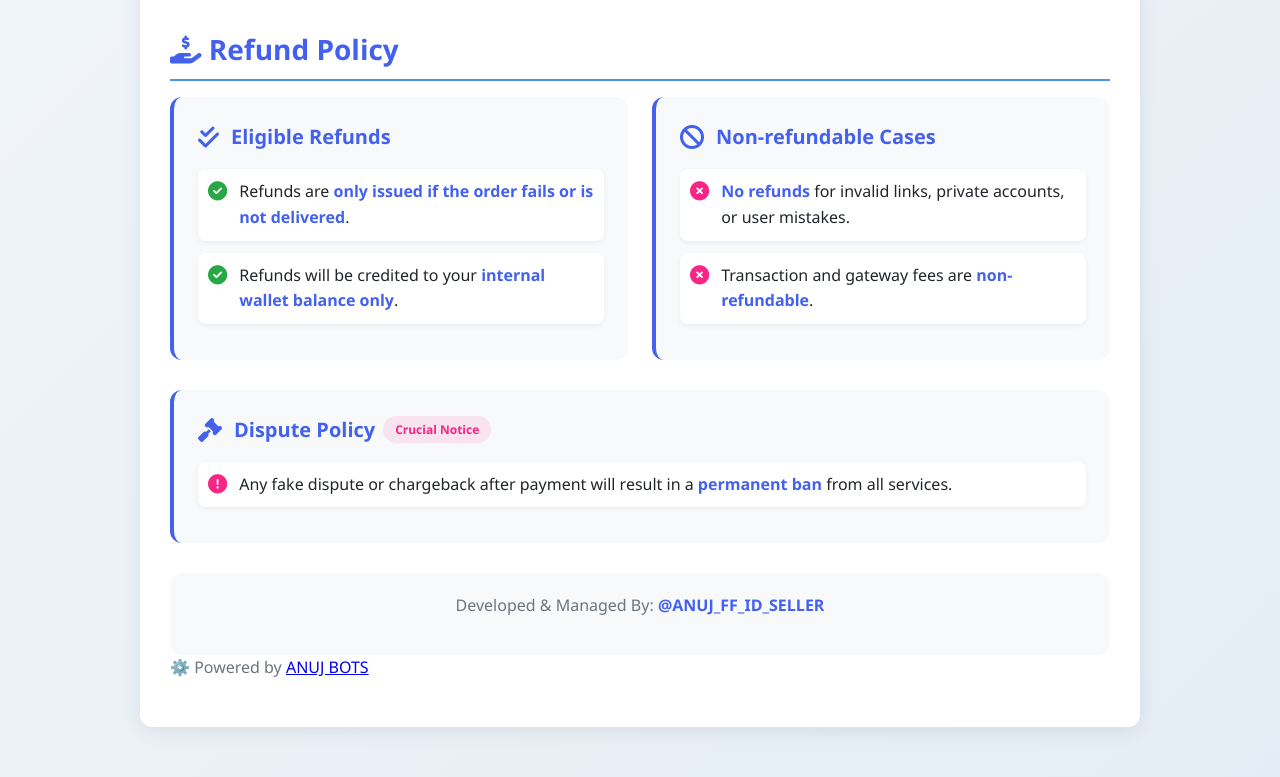
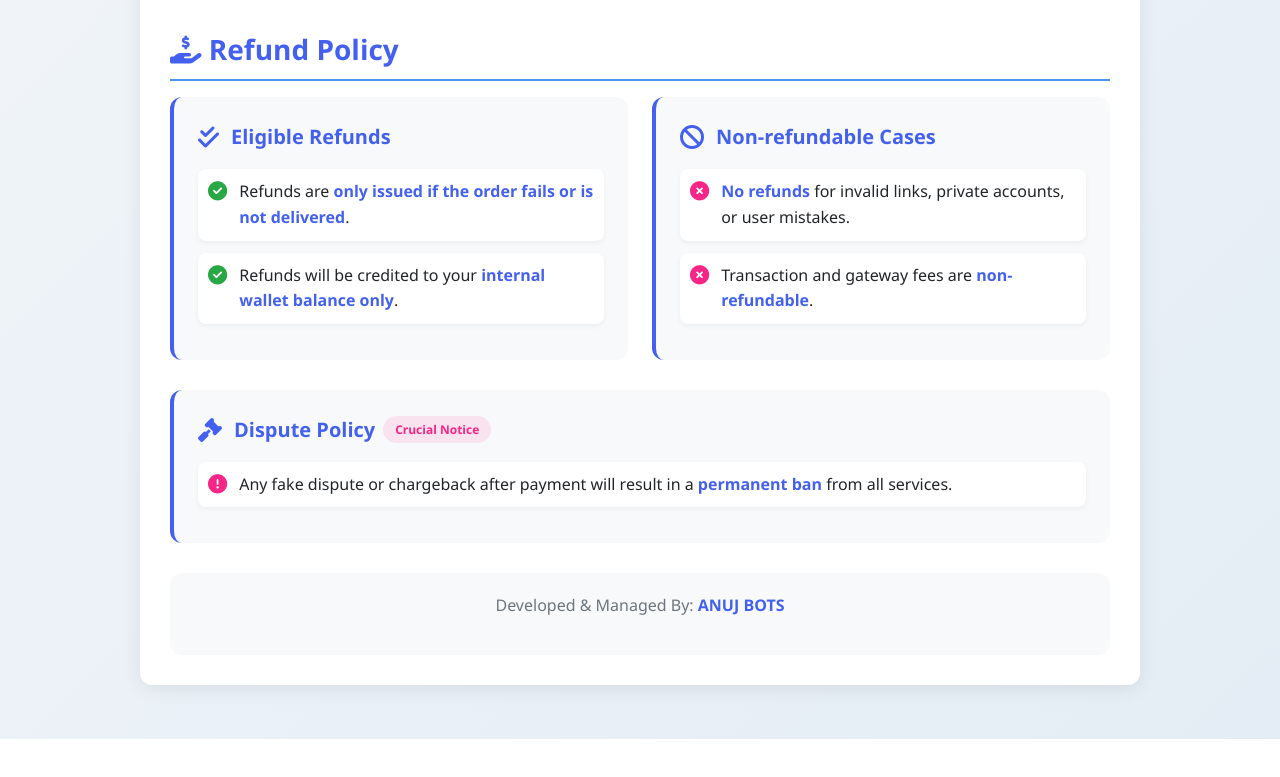
Before and after one commit to anujbots/policy, a plain HTML site: page index.html in a window 1280 px wide. Shown: the part 999-1776 px from the top of the page. After the commit the page ends 1738 px from the top, so only its background shows below. Drawn offline with Linux system fonts and the light colour scheme.

Commit message:
Update index.html

```diff
--- a/index.html
+++ b/index.html
@@ -363,12 +363,9 @@
         </div>
 
         <div class="footer">
-          <p>Developed & Managed By: <a href="https://t.me/ANUJ_FF_ID_SELLER" target="_blank"> @ANUJ_FF_ID_SELLER </a>
+          <p>Developed & Managed By: <a href="https://t.me/anuj_bots" target="_blank"> ANUJ BOTS </a>
              </p>
-          </div>
-          <p>
-            ⚙️ Powered by <a href="https://t.me/anuj_bots" target="_blank">ANUJ BOTS</a>
-          </p>
+        </div>
         </div>
       </div>
     </div>
```
